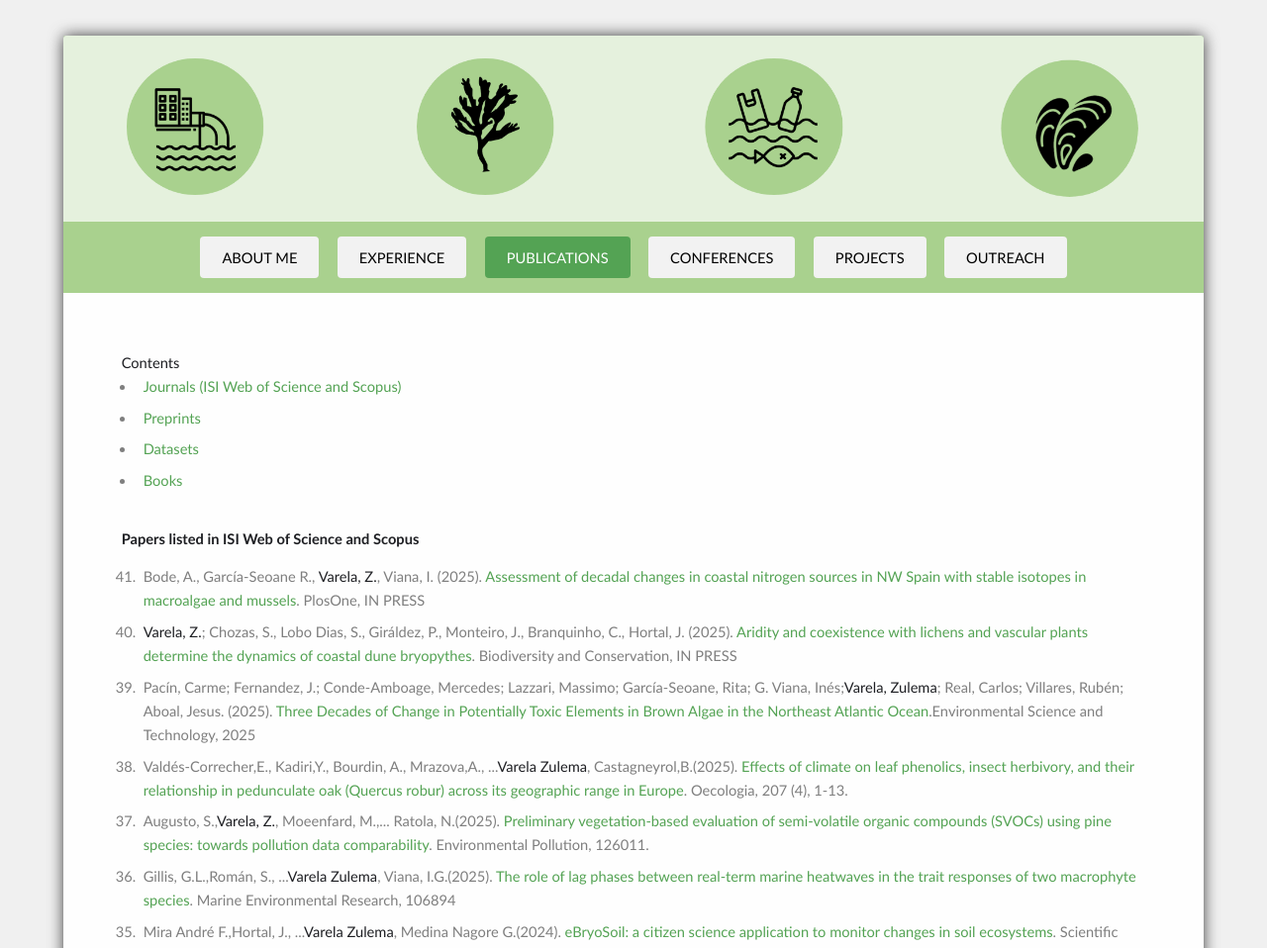
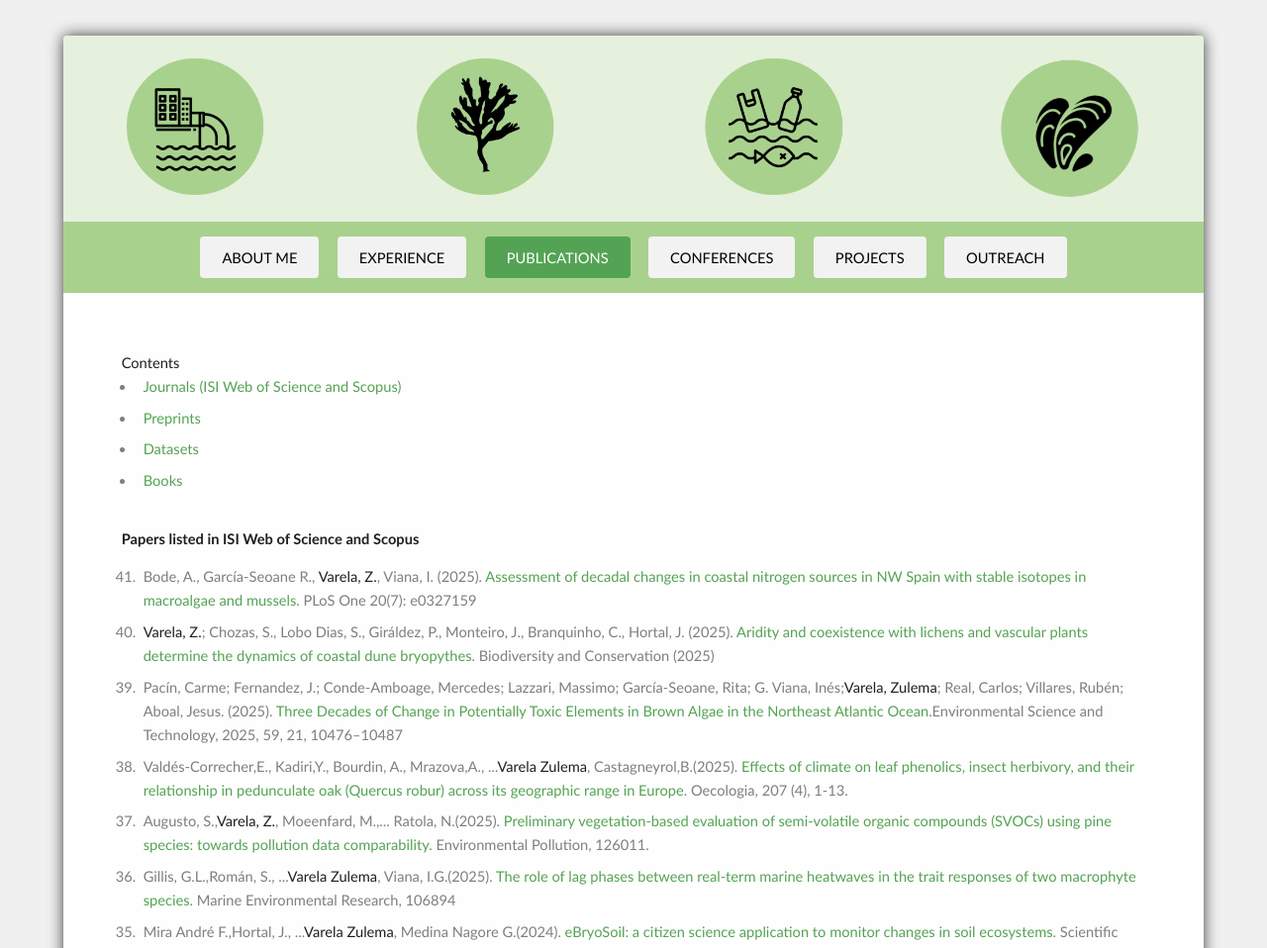
Before and after one commit to ZulemaVR/ZulemaVR.github.io, a plain HTML site: page publications.html in a window 1280 px wide. Shown: the part 127-1085 px from the top of the page at 99% size. Drawn offline with Linux system fonts and the light colour scheme.

Commit message:
Update publications.html

```diff
--- a/publications.html
+++ b/publications.html
@@ -39,9 +39,9 @@
             </ul>
             <h1 id="papers">Papers listed in ISI Web of Science and Scopus</h1>
             <ol reversed>
-	      <li>Bode, A., García-Seoane R., <b>Varela, Z.</b>, Viana, I. (2025).<a target="_blank" href=""> Assessment of decadal changes in coastal nitrogen sources in NW Spain with stable isotopes in macroalgae and mussels</a>. PlosOne, IN PRESS
-	      <li><b>Varela, Z.</b>; Chozas, S., Lobo Dias, S., Giráldez, P., Monteiro, J., Branquinho, C., Hortal, J. (2025).<a target="_blank" href=""> Aridity and coexistence with lichens and vascular plants determine the dynamics of coastal dune bryopythes</a>. Biodiversity and Conservation, IN PRESS
-	      <li> Pacín, Carme; Fernandez, J.; Conde-Amboage, Mercedes; Lazzari, Massimo; García-Seoane, Rita; G. Viana, Inés;<b>Varela, Zulema</b>; Real, Carlos; Villares, Rubén; Aboal, Jesus. (2025).<a target="_blank" href="https://pubs.acs.org/doi/10.1021/acs.est.4c14013"> Three Decades of Change in Potentially Toxic Elements in Brown Algae in the Northeast Atlantic Ocean</a>.Environmental Science and Technology, 2025
+	      <li>Bode, A., García-Seoane R., <b>Varela, Z.</b>, Viana, I. (2025).<a target="_blank" href="https://journals.plos.org/plosone/article?id=10.1371/journal.pone.0327159"> Assessment of decadal changes in coastal nitrogen sources in NW Spain with stable isotopes in macroalgae and mussels</a>. PLoS One 20(7): e0327159
+	      <li><b>Varela, Z.</b>; Chozas, S., Lobo Dias, S., Giráldez, P., Monteiro, J., Branquinho, C., Hortal, J. (2025).<a target="_blank" href="https://link.springer.com/article/10.1007/s10531-025-03103-z"> Aridity and coexistence with lichens and vascular plants determine the dynamics of coastal dune bryopythes</a>. Biodiversity and Conservation (2025)
+	      <li> Pacín, Carme; Fernandez, J.; Conde-Amboage, Mercedes; Lazzari, Massimo; García-Seoane, Rita; G. Viana, Inés;<b>Varela, Zulema</b>; Real, Carlos; Villares, Rubén; Aboal, Jesus. (2025).<a target="_blank" href="https://pubs.acs.org/doi/10.1021/acs.est.4c14013"> Three Decades of Change in Potentially Toxic Elements in Brown Algae in the Northeast Atlantic Ocean</a>.Environmental Science and Technology, 2025, 59, 21, 10476–10487
 	      <li> Valdés-Correcher,E., Kadiri,Y., Bourdin, A., Mrazova,A., ...<b>Varela Zulema</b>, Castagneyrol,B.(2025). <a target="_blank" href="https://link.springer.com/article/10.1007/s00442-025-05696-2">Effects of climate on leaf phenolics, insect herbivory, and their relationship in pedunculate oak (Quercus robur) across its geographic range in Europe</a>. Oecologia, 207 (4), 1-13.</li>
 	      <li> Augusto, S.,<b>Varela, Z.</b>, Moeenfard, M.,... Ratola, N.(2025). <a target="_blank" href="https://doi.org/10.1016/j.envpol.2025.126011">Preliminary vegetation-based evaluation of semi-volatile organic compounds (SVOCs) using pine species: towards pollution data comparability</a>. Environmental Pollution, 126011.</li>
 	      <li> Gillis, G.L.,Román, S., ...<b>Varela Zulema</b>, Viana, I.G.(2025). <a target="_blank" href="https://doi.org/10.1016/j.marenvres.2024.106894">The role of lag phases between real-term marine heatwaves in the trait responses of two macrophyte species</a>. Marine Environmental Research, 106894</li>
```
